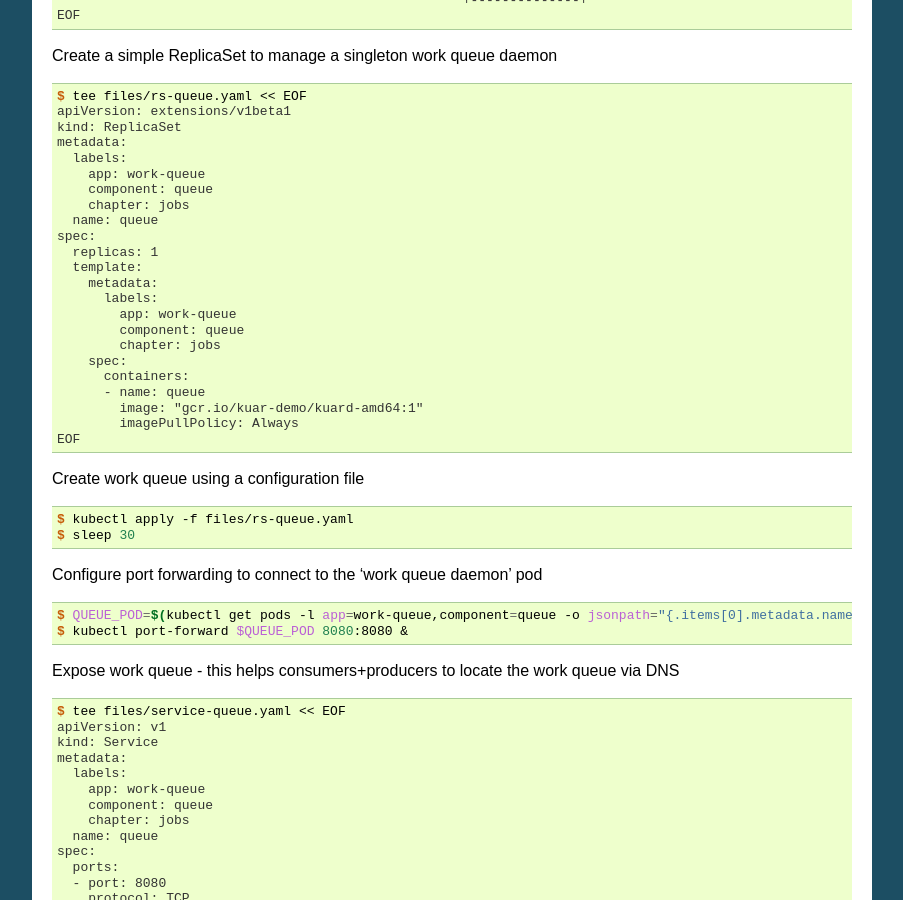
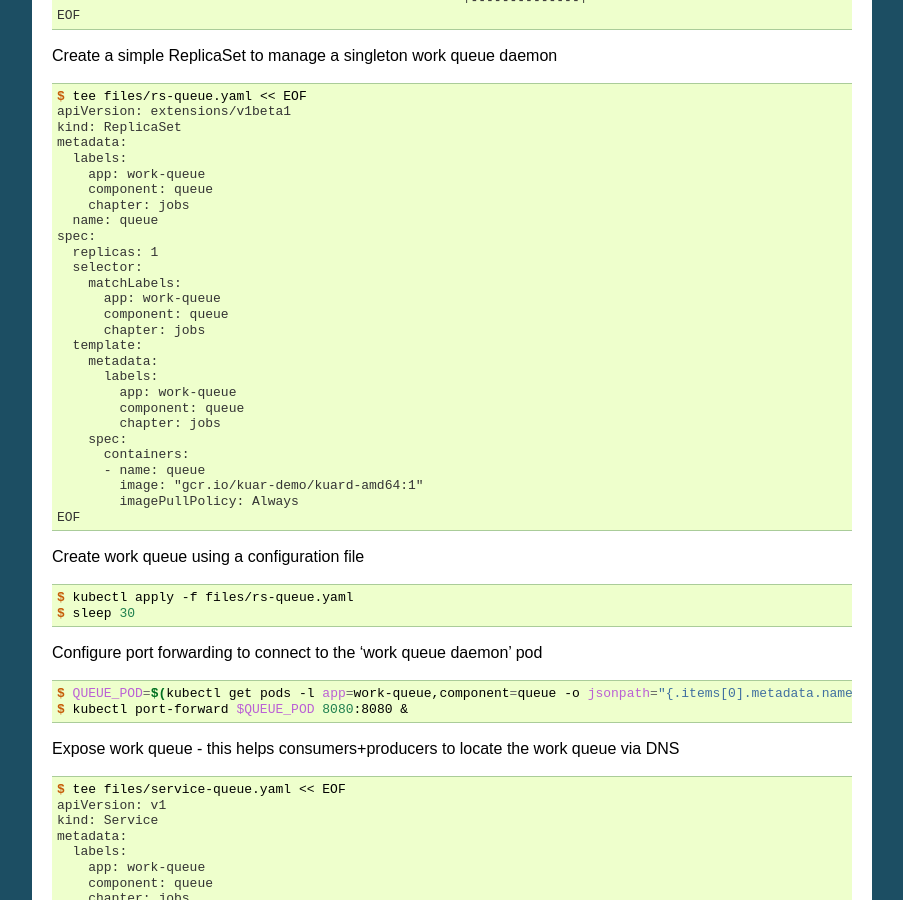
Before and after one commit to ruzickap/multinode_kubernetes_cluster, a Sphinx documentation site: the page built from docs/source/09-k8s-jobs.rst, in a window 1280 px wide and 900 px high, scrolled down 3042 px. Shown: the whole window, without its empty margins (198-1101 px from the left). Built offline with Sphinx 7.4.7, drawn with Linux system fonts in a browser that asks for light colours.

Commit message:
kubeval checks added + fix yaml accordingly

```diff
--- a/docs/source/07-k8s-replicasets.rst
+++ b/docs/source/07-k8s-replicasets.rst
@@ -12,6 +12,10 @@ Show minimal ReplicaSet definition
      name: kuard
    spec:
      replicas: 1
+     selector:
+       matchLabels:
+         app: kuard
+         version: "2"
      template:
        metadata:
          labels:
--- a/docs/source/09-k8s-jobs.rst
+++ b/docs/source/09-k8s-jobs.rst
@@ -223,6 +223,11 @@ Create a simple ReplicaSet to manage a singleton work queue daemon
      name: queue
    spec:
      replicas: 1
+     selector:
+       matchLabels:
+         app: work-queue
+         component: queue
+         chapter: jobs
      template:
        metadata:
          labels:
```
Also changed, not shown: .appveyor.yml, 1 other file.
